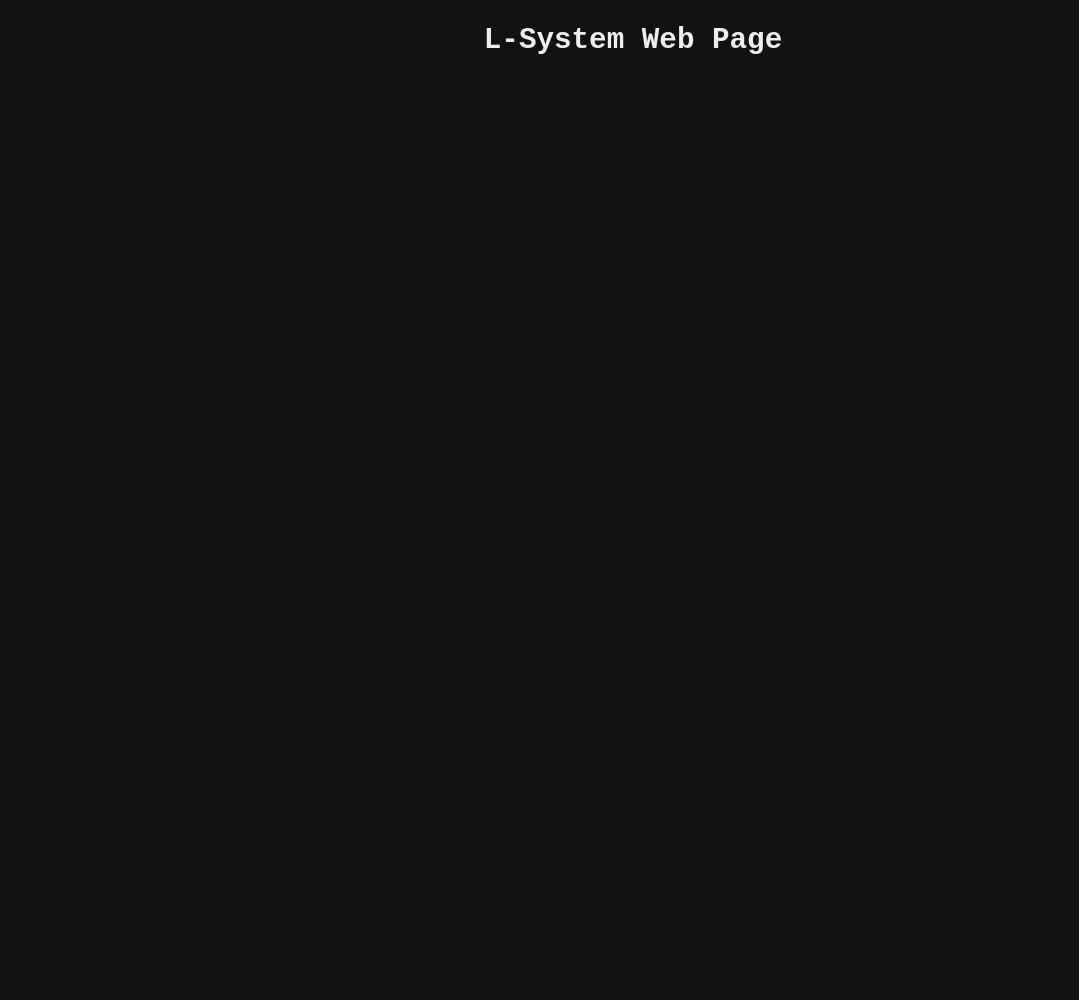
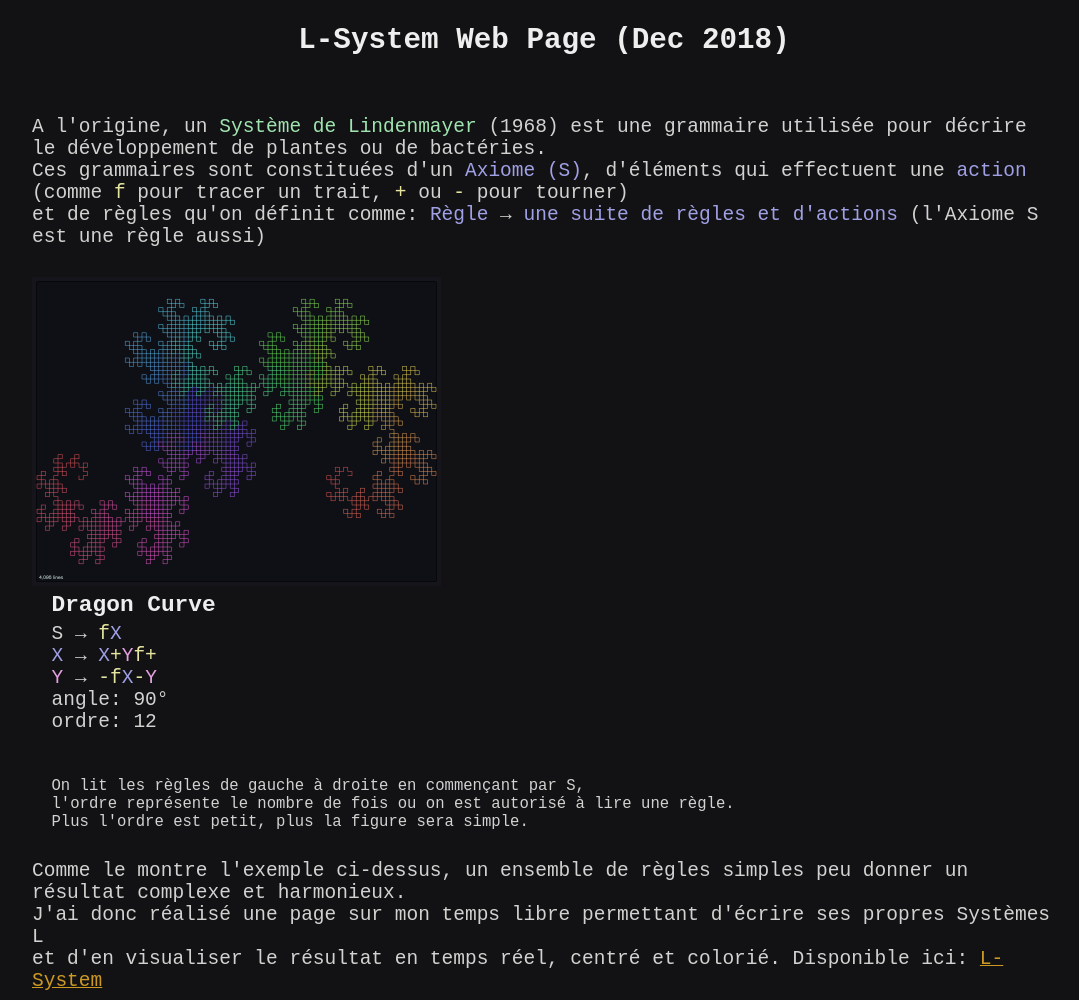
Before and after one commit to Inspirateur/portfolio, a plain HTML site: page lsys.html in a window 1280 px wide. Shown: the whole page, without its empty margins (7-1086 px from the left). Before the commit the page ends 800 px from the top, so only its background shows below. Drawn offline with Linux system fonts and the light colour scheme.

Commit message:
finished System L description

```diff
--- a/lsys.html
+++ b/lsys.html
@@ -7,6 +7,32 @@
 </head>
 
 <body>
-    <h2>L-System Web Page</h2>
+    <h2>L-System Web Page (Dec 2018)</h2>
+	<div style="margin-bottom: 1.5em">
+		A l'origine, un <span style="color: #A0E5B0">Système de Lindenmayer</span> (1968) est une grammaire utilisée pour décrire le développement de plantes ou de bactéries. <br>
+		Ces grammaires sont constituées d'un <span style="color: #A0A0E5">Axiome (S)</span>, d'éléments qui effectuent une <span style="color: #A0A0E5">action</span> (comme <span style="color: #E5E5A0">f</span> pour tracer un trait, <span style="color: #E5E5A0">+</span> ou <span style="color: #E5E5A0">-</span> pour tourner) <br>
+		et de règles qu'on définit comme: <span style="color: #A0A0E5">Règle</span> → <span style="color: #A0A0E5">une suite de règles et d'actions</span> (l'Axiome S est une règle aussi)<br>
+	</div>
+	<div style="margin-bottom: 1.5em">
+		<img src="lsys.png" width="409" height="309" style="display: inline-block"/>
+		<div style="display: inline-block; vertical-align: top; margin-left: 1em;">
+			<h3 style="margin-top: 0px">Dragon Curve</h3>
+			S → <span style="color: #E5E5A0">f</span><span style="color: #A0A0E5">X</span> <br>
+			<span style="color: #A0A0E5">X</span> → <span style="color: #A0A0E5">X</span><span style="color: #E5E5A0">+</span><span style="color: #E5A0E0">Y</span><span style="color: #E5E5A0">f+</span> <br>
+			<span style="color: #E5A0E0">Y</span> → <span style="color: #E5E5A0">-f</span><span style="color: #A0A0E5">X</span><span style="color: #E5E5A0">-</span><span style="color: #E5A0E0">Y</span> <br>
+			angle: 90° <br>
+			ordre: 12<br>
+			<br> <br>
+			<div style="font-size: 0.8em">
+				On lit les règles de gauche à droite en commençant par S, <br>
+				l'ordre représente le nombre de fois ou on est autorisé à lire une règle. <br>
+				Plus l'ordre est petit, plus la figure sera simple.
+			</div>
+		</div>
+	</div>
+	<div>
 
+		Comme le montre l'exemple ci-dessus, un ensemble de règles simples peu donner un résultat complexe et harmonieux. <br>
+		J'ai donc réalisé une page sur mon temps libre permettant d'écrire ses propres Systèmes L <br>
+		et d'en visualiser le résultat en temps réel, centré et colorié. Disponible ici: <a href="../L-System">L-System</a>
 </body>
--- a/style.css
+++ b/style.css
@@ -3,11 +3,14 @@ body {
     color: #D2D2D0;
     font-family: monospace;
     font-size: 1.5em;
+    width: 80%;
+    margin-left: 2em;
 }
 
 h2 {
     text-align: center;
     color: #EEE;
+    margin-bottom: 2em;
 }
 
 h3 {
@@ -19,6 +22,14 @@ h3 {
 h4 {
     margin-top: 2px;
     margin-bottom: 2px;
+}
+
+a {
+    color: #C92;
+}
+
+a:hover {
+    color: #FB5;
 }
 
 #projects {
```
